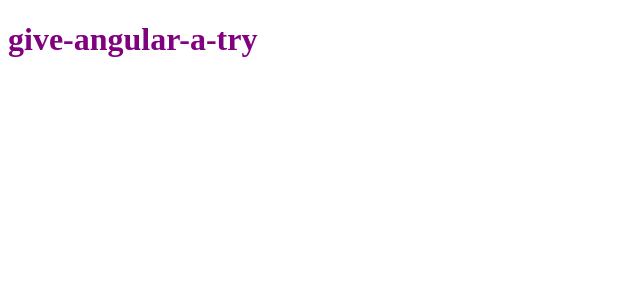
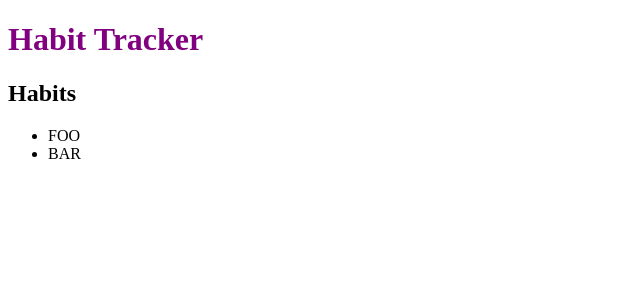
Before and after one commit to Taliss/give-angular-a-try, an Angular app: page / in a window 1280 px wide. Shown: the top 300 px of the page, without its empty margins (0-640 px from the left). Built offline with nearby package versions, Linux system fonts and the light colour scheme.

Commit message:
This is insane...

```diff
--- a/src/app/app.component.ts
+++ b/src/app/app.component.ts
@@ -2,9 +2,12 @@ import { Component } from '@angular/core';
 
 @Component({
   selector: 'app-root',
-  template: `<h1>{{ title }}</h1>`,
+  template: `
+    <h1>{{ title }}</h1>
+    <app-habit-list></app-habit-list>
+  `,
   styles: ['h1 { color: purple }'],
 })
 export class AppComponent {
-  title = 'give-angular-a-try';
+  title = 'Habit Tracker';
 }
--- a/src/app/app.module.ts
+++ b/src/app/app.module.ts
@@ -3,11 +3,13 @@ import { BrowserModule } from '@angular/platform-browser';
 
 import { AppComponent } from './app.component';
 import { HabitListComponent } from './habit-list/habit-list.component';
+import { HabitItemComponent } from './habit-item/habit-item.component';
 
 @NgModule({
   declarations: [
     AppComponent,
-    HabitListComponent
+    HabitListComponent,
+    HabitItemComponent
   ],
   imports: [
     BrowserModule
--- /dev/null
+++ b/src/app/habit-item/habit-item.component.ts
@@ -0,0 +1,14 @@
+import { Component, Input, OnInit } from '@angular/core';
+
+@Component({
+  selector: 'app-habit-item',
+  template: `<li>{{ habit.title }}</li>`,
+  styles: [],
+})
+export class HabitItemComponent implements OnInit {
+  @Input() habit;
+
+  constructor() {}
+
+  ngOnInit(): void {}
+}
--- a/src/app/habit-list/habit-list.component.ts
+++ b/src/app/habit-list/habit-list.component.ts
@@ -3,18 +3,28 @@ import { Component, OnInit } from '@angular/core';
 @Component({
   selector: 'app-habit-list',
   template: `
-    <p>
-      habit-list works!
-    </p>
+    <h2>Habits</h2>
+    <ul>
+      <app-habit-item
+        *ngFor="let habit of habits"
+        [habit]="habit"
+      ></app-habit-item>
+    </ul>
   `,
-  styles: [
-  ]
+  styles: [],
 })
 export class HabitListComponent implements OnInit {
+  habits = [
+    {
+      id: 1,
+      title: 'FOO',
+    },
+    {
+      id: 2,
+      title: 'BAR',
+    },
+  ];
+  constructor() {}
 
-  constructor() { }
-
-  ngOnInit(): void {
-  }
-
+  ngOnInit(): void {}
 }
```
Also changed, not shown: 1 other file (tests, documents, lock files or other folders).
